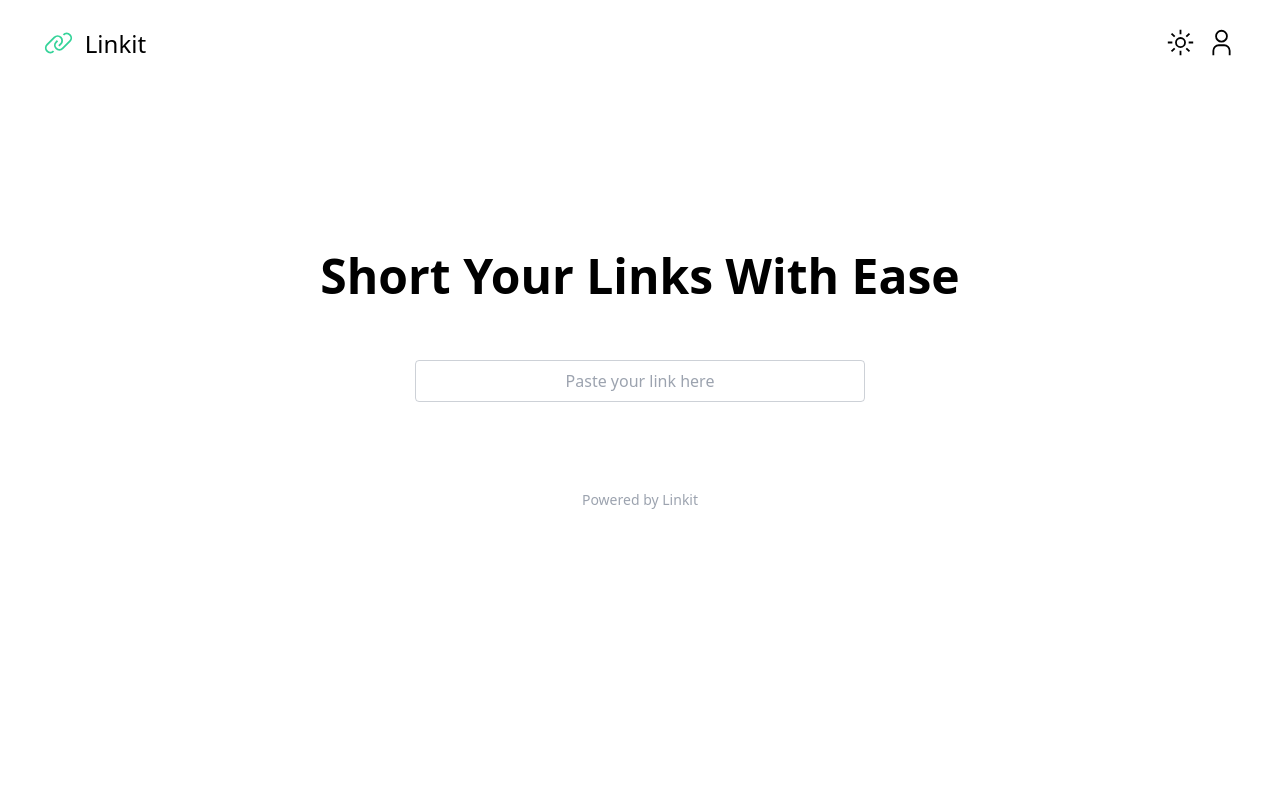
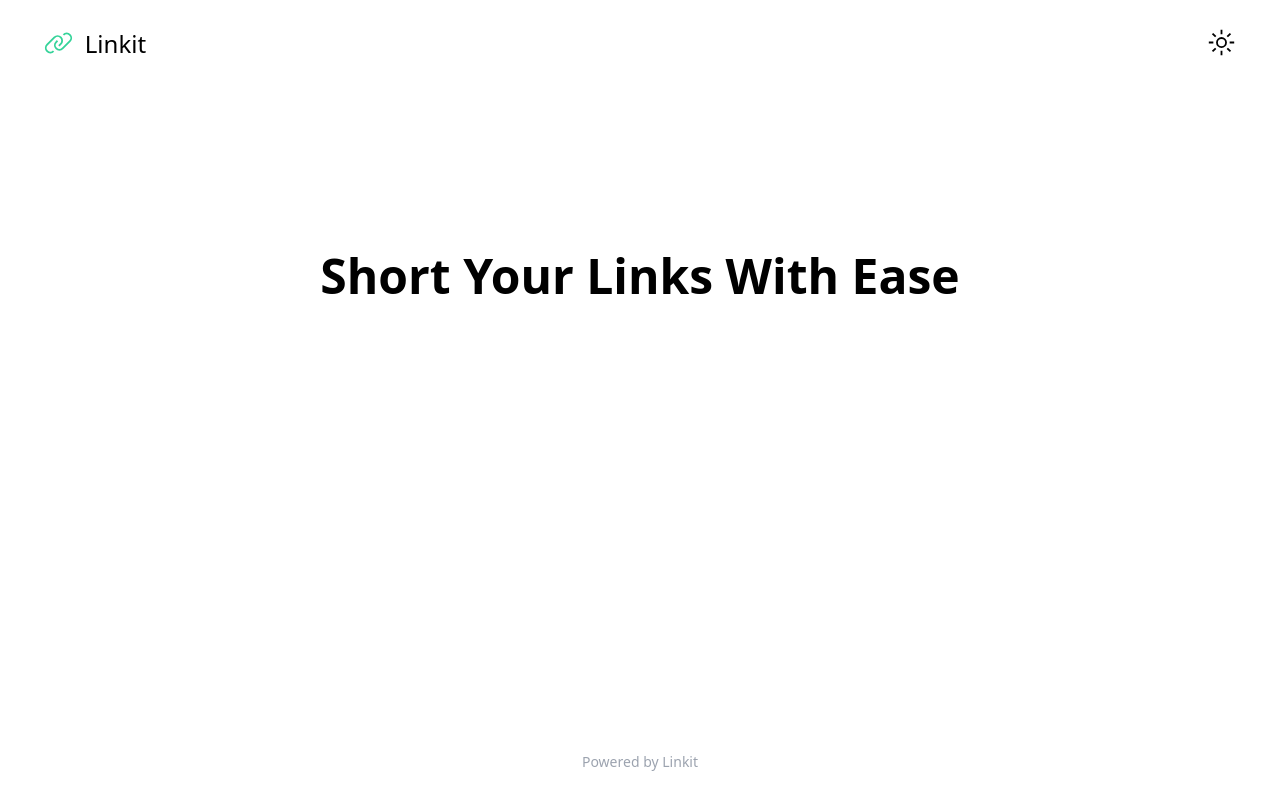
Before and after one commit to 401U/linkit, a Nuxt app: page / in a window 1280 px wide. Built offline with nearby package versions, Linux system fonts and the light colour scheme; a web font is replaced by a local one.

Commit message:
chore: layout and style

```diff
--- /dev/null
+++ b/app.config.ts
@@ -0,0 +1,6 @@
+import pkg from './package.json'
+
+export default defineAppConfig({
+  version: pkg.version,
+  sourcecode: 'https://github.com/401U/linkit',
+})
--- a/app.vue
+++ b/app.vue
@@ -12,7 +12,7 @@ useHead({
 <template>
   <main
     bg-white text-black
-    dark="bg-#363532 text-white"
+    dark="bg-#16161a text-white"
     min-h-screen transition-500
   >
     <NuxtLayout>
--- a/components/Footer.vue
+++ b/components/Footer.vue
@@ -1,13 +1,17 @@
+<script setup lang="ts">
+const config = useAppConfig()
+</script>
+
 <template>
   <div
-    text="xl gray4"
+    text="sm gray4"
     m-5
-    flex
+    flex="~ col"
     justify-center
-    gap-3
+    gap-0
   >
-    <div text-sm>
-      Powered by <a href="https://github.com/401U/linkit">Linkit</a>
+    <div>
+      Powered by <a :href="config.sourcecode">Linkit</a>
     </div>
   </div>
 </template>
--- a/components/TopNav.vue
+++ b/components/TopNav.vue
@@ -6,6 +6,5 @@ import { NuxtLink } from '~~/.nuxt/components';
     <span>Linkit</span>
     <div flex-grow-1 />
     <DarkToggle />
-    <NuxtLink i-carbon-user title="Login" to="/login" />
   </div>
 </template>
--- a/layouts/default.vue
+++ b/layouts/default.vue
@@ -1,5 +1,5 @@
 <template>
-  <main class="py-2 px-10 text-center flex flex-col min-h-full gap-1">
+  <main class="py-2 px-10 text-center flex flex-col min-h-screen gap-1">
     <TopNav />
     <slot />
     <div flex-grow-1 />
--- a/package.json
+++ b/package.json
@@ -1,6 +1,7 @@
 {
   "private": true,
   "packageManager": "pnpm@7.30.3",
+  "version": "0.0.1-alpha",
   "scripts": {
     "build": "nuxi build",
     "dev": "nuxi dev",
--- a/pages/index.vue
+++ b/pages/index.vue
@@ -1,14 +1,4 @@
 <script setup lang="ts">
-const link = ref('')
-
-async function go() {
-  const data = await $fetch('/api/links/new', {
-    method: 'POST',
-    body: {
-      url: link.value,
-    },
-  })
-}
 </script>
 
 <template>
@@ -17,18 +7,5 @@ async function go() {
       Short Your Links
       With Ease
     </div>
-    <div inline-flex my-15 justify-center>
-      <input
-        id="input"
-        v-model="link"
-        placeholder="Paste your link here"
-        type="text" autocomplete="off"
-        px-4 py-2 sm:w-450px w-full
-        text-center bg-transparent
-        border="~ rounded coolgray/50"
-        outline-green
-        @keydown.enter="go"
-      >
-    </div>
   </div>
 </template>
```
